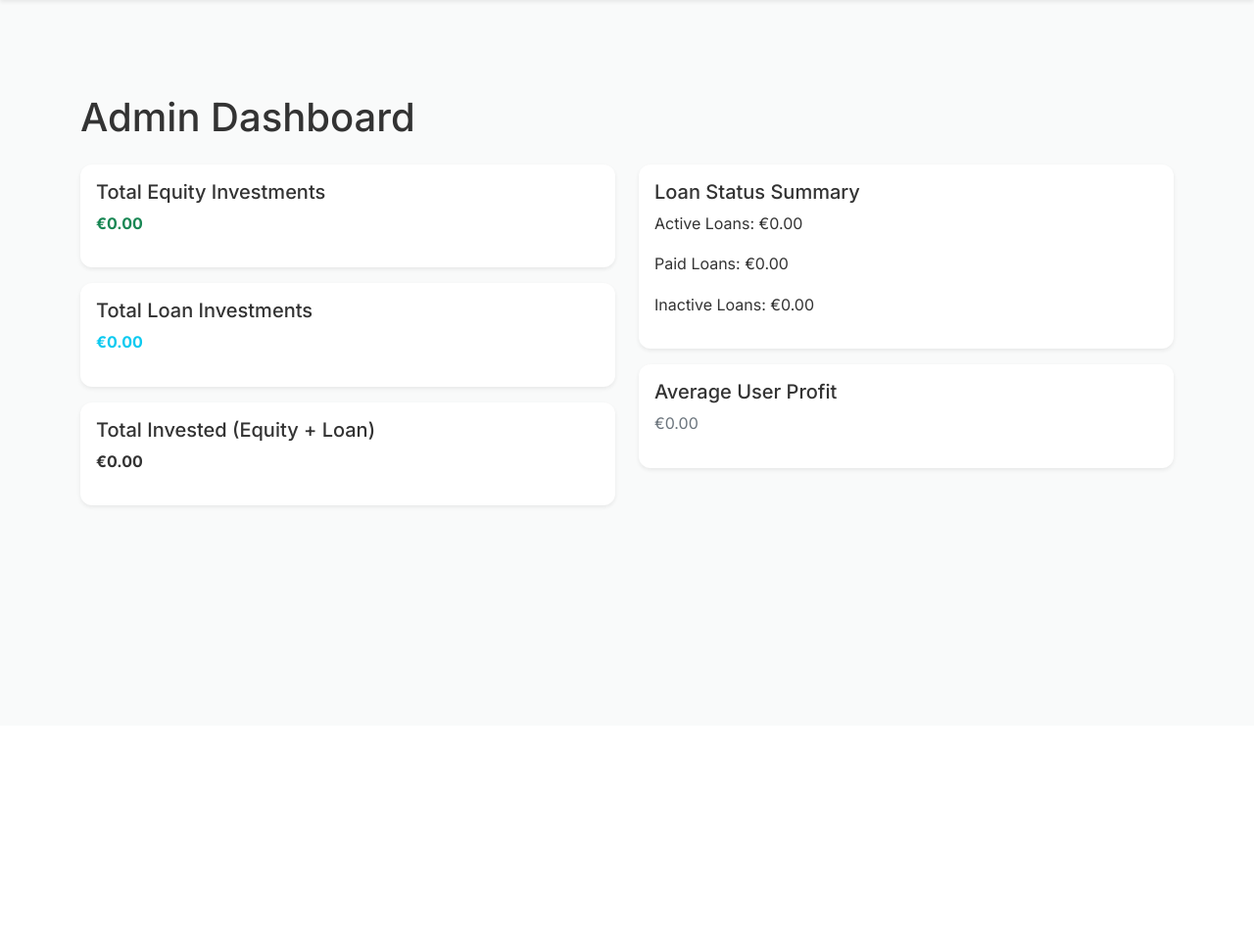
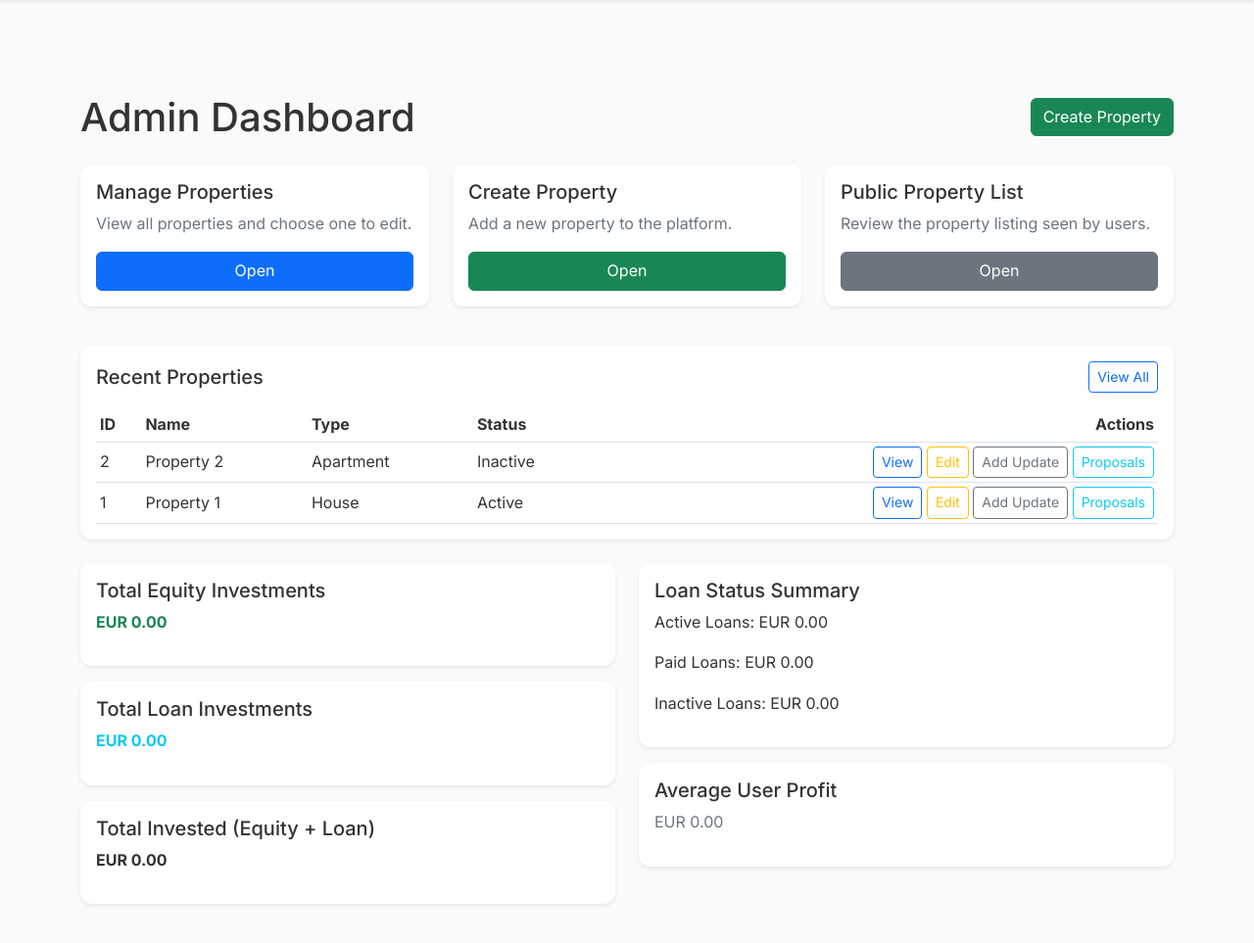
Before and after one commit to MoreThanAnon/Defender, a Laravel app: page /admin/dashboard in a window 1280 px wide. Shown: the part 59-1022 px from the top of the page at 98% size. Before the commit the page ends 578 px from the top, so only its background shows below. Run offline with Laravel 10, Linux system fonts and the light colour scheme; a user stored in the database is signed in; data comes from the database, SQL or seed files in the repository; data that the repository does not hold is empty; style sheets or scripts are compiled from the project's sources; parts of the project's set-up code (start-up, migrations or seed data) failed here and were passed over; some libraries are stand-ins or nearby versions.

Commit message:
Small fixes for frontend, seeders and admin page dashboard added.

```diff
--- a/app/Http/Controllers/AdminController.php
+++ b/app/Http/Controllers/AdminController.php
@@ -4,6 +4,7 @@ namespace App\Http\Controllers;
 
 use App\Models\Investment;
 use App\Models\Property;
+use Illuminate\Support\Facades\DB;
 
 class AdminController extends Controller
 {
@@ -17,6 +18,28 @@ class AdminController extends Controller
         $paidLoans = Investment::where('type', 'loan')->where('status', 'paid')->sum('amount');
         $inactiveLoans = Investment::where('type', 'loan')->where('status', 'inactive')->sum('amount');
         $avgProfit = 0;
+        $recentProperties = Property::orderByDesc('id')->take(5)->get();
+        $propertyStatuses = DB::table('properties_status')->pluck('status', 'id');
+        $adminLinks = [
+            [
+                'label' => 'Manage Properties',
+                'description' => 'View all properties and choose one to edit.',
+                'url' => route('admin.properties.index'),
+                'class' => 'primary',
+            ],
+            [
+                'label' => 'Create Property',
+                'description' => 'Add a new property to the platform.',
+                'url' => route('property.create'),
+                'class' => 'success',
+            ],
+            [
+                'label' => 'Public Property List',
+                'description' => 'Review the property listing seen by users.',
+                'url' => route('properties.index'),
+                'class' => 'secondary',
+            ],
+        ];
 
         return view('admin.dashboard', compact(
             'totalEquity',
@@ -25,7 +48,10 @@ class AdminController extends Controller
             'activeLoans',
             'paidLoans',
             'inactiveLoans',
-            'avgProfit'
+            'avgProfit',
+            'recentProperties',
+            'propertyStatuses',
+            'adminLinks'
         ));
     }
 
--- a/app/Models/User.php
+++ b/app/Models/User.php
@@ -40,7 +40,7 @@ class User extends Authenticatable implements MustVerifyEmail, JWTSubject
 
     public function hasRole(string $role): bool
     {
-        return $this->roles()->where('name', $role)->exists();
+        return $this->role === $role;
     }
 
     public function roles()
--- a/database/seeders/DatabaseSeeder.php
+++ b/database/seeders/DatabaseSeeder.php
@@ -15,6 +15,7 @@ class DatabaseSeeder extends Seeder
     public function run(): void
     {
 
+        $this->call(PropertyStatusSeeder::class);
         $this->call(PropertiesTableSeeder::class);
         $this->call(EircodeAddressesTableSeeder::class);
 
--- a/database/seeders/PropertiesTableSeeder.php
+++ b/database/seeders/PropertiesTableSeeder.php
@@ -32,6 +32,7 @@ class PropertiesTableSeeder extends Seeder
                 'auctioneer_name' => 'John Doe',
                 'latitude' => 40.712776,
                 'longitude' => -74.005974,
+                'status' => 1,
                 'created_at' => now(),
                 'updated_at' => now(),
             ],
@@ -52,6 +53,7 @@ class PropertiesTableSeeder extends Seeder
                 'auctioneer_name' => 'Jane Smith',
                 'latitude' => 34.052235,
                 'longitude' => -118.243683,
+                'status' => 2,
                 'created_at' => now(),
                 'updated_at' => now(),
             ],
--- a/resources/views/admin/dashboard.blade.php
+++ b/resources/views/admin/dashboard.blade.php
@@ -2,33 +2,92 @@
 
 @section('content')
 <div class="container mt-5">
-    <h1 class="mb-4">Admin Dashboard</h1>
+    <div class="d-flex flex-wrap justify-content-between align-items-center gap-3 mb-4">
+        <h1 class="mb-0">Admin Dashboard</h1>
+        <a href="{{ route('property.create') }}" class="btn btn-success">Create Property</a>
+    </div>
+
+    <div class="row mb-4">
+        @foreach($adminLinks as $link)
+            <div class="col-md-4 mb-3">
+                <div class="card h-100 p-3 shadow-sm">
+                    <h5>{{ $link['label'] }}</h5>
+                    <p class="text-muted mb-3">{{ $link['description'] }}</p>
+                    <a href="{{ $link['url'] }}" class="btn btn-{{ $link['class'] }} mt-auto">
+                        Open
+                    </a>
+                </div>
+            </div>
+        @endforeach
+    </div>
+
+    <div class="card p-3 mb-4 shadow-sm">
+        <div class="d-flex flex-wrap justify-content-between align-items-center gap-2 mb-3">
+            <h5 class="mb-0">Recent Properties</h5>
+            <a href="{{ route('admin.properties.index') }}" class="btn btn-outline-primary btn-sm">View All</a>
+        </div>
+
+        @if($recentProperties->isEmpty())
+            <p class="text-muted mb-0">No properties have been created yet.</p>
+        @else
+            <div class="table-responsive">
+                <table class="table table-sm align-middle mb-0">
+                    <thead>
+                        <tr>
+                            <th>ID</th>
+                            <th>Name</th>
+                            <th>Type</th>
+                            <th>Status</th>
+                            <th class="text-end">Actions</th>
+                        </tr>
+                    </thead>
+                    <tbody>
+                        @foreach($recentProperties as $property)
+                            <tr>
+                                <td>{{ $property->id }}</td>
+                                <td>{{ $property->name }}</td>
+                                <td>{{ ucfirst($property->type) }}</td>
+                                <td>{{ $propertyStatuses[$property->status] ?? 'Unknown' }}</td>
+                                <td class="text-end">
+                                    <a href="{{ route('property.show', $property->id) }}" class="btn btn-outline-primary btn-sm">View</a>
+                                    <a href="{{ route('properties.edit', $property->id) }}" class="btn btn-outline-warning btn-sm">Edit</a>
+                                    <a href="{{ route('updates.create', $property->id) }}" class="btn btn-outline-secondary btn-sm">Add Update</a>
+                                    <a href="{{ route('proposals.index', $property->id) }}" class="btn btn-outline-info btn-sm">Proposals</a>
+                                </td>
+                            </tr>
+                        @endforeach
+                    </tbody>
+                </table>
+            </div>
+        @endif
+    </div>
+
     <div class="row">
         <div class="col-md-6">
             <div class="card p-3 mb-3 shadow-sm">
                 <h5>Total Equity Investments</h5>
-                <p class="fw-bold text-success">€{{ number_format($totalEquity, 2) }}</p>
+                <p class="fw-bold text-success">EUR {{ number_format($totalEquity, 2) }}</p>
             </div>
             <div class="card p-3 mb-3 shadow-sm">
                 <h5>Total Loan Investments</h5>
-                <p class="fw-bold text-info">€{{ number_format($totalLoan, 2) }}</p>
+                <p class="fw-bold text-info">EUR {{ number_format($totalLoan, 2) }}</p>
             </div>
             <div class="card p-3 mb-3 shadow-sm">
                 <h5>Total Invested (Equity + Loan)</h5>
-                <p class="fw-bold">€{{ number_format($totalInvested, 2) }}</p>
+                <p class="fw-bold">EUR {{ number_format($totalInvested, 2) }}</p>
             </div>
         </div>
 
         <div class="col-md-6">
             <div class="card p-3 mb-3 shadow-sm">
                 <h5>Loan Status Summary</h5>
-                <p>Active Loans: €{{ number_format($activeLoans, 2) }}</p>
-                <p>Paid Loans: €{{ number_format($paidLoans, 2) }}</p>
-                <p>Inactive Loans: €{{ number_format($inactiveLoans, 2) }}</p>
+                <p>Active Loans: EUR {{ number_format($activeLoans, 2) }}</p>
+                <p>Paid Loans: EUR {{ number_format($paidLoans, 2) }}</p>
+                <p>Inactive Loans: EUR {{ number_format($inactiveLoans, 2) }}</p>
             </div>
             <div class="card p-3 mb-3 shadow-sm">
                 <h5>Average User Profit</h5>
-                <p class="text-muted">€{{ number_format($avgProfit, 2) }}</p>
+                <p class="text-muted">EUR {{ number_format($avgProfit, 2) }}</p>
             </div>
         </div>
     </div>
```
Also changed, not shown: app/Http/Controllers/PropertyController.php (+9 -3 lines), database/seeders/PropertyStatusSeeder.php (added, +31 -0 lines), resources/views/property.blade.php (+6 -6 lines), resources/views/property_form.blade.php (+50 -27 lines), database/migrations/2025_04_12_114052_create_deposits_table.php, 1 other file.
